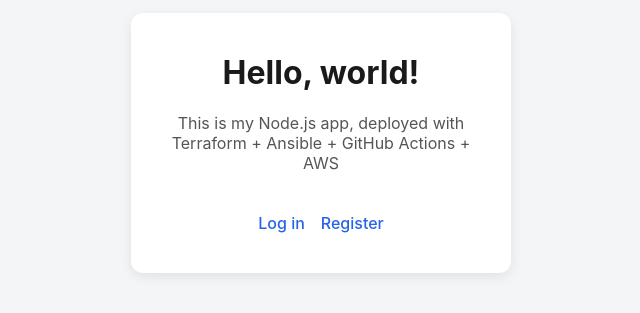
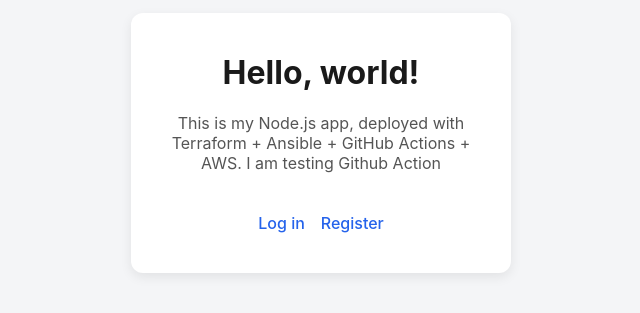
Before and after one commit to myuphan/Node-AWS, a website: page public/index.html in a window 1280 px wide. Shown: the part 257-570 px from the top of the page, without its empty margins (319-959 px from the left). Drawn offline with Linux system fonts and the light colour scheme.

Commit message:
Test github action

```diff
--- a/public/index.html
+++ b/public/index.html
@@ -9,7 +9,7 @@
 <body>
   <div class="container">
     <h1>Hello, world!</h1>
-    <p>This is my Node.js app, deployed with Terraform + Ansible + GitHub Actions + AWS</p>
+    <p>This is my Node.js app, deployed with Terraform + Ansible + GitHub Actions + AWS. I am testing Github Action</p>
     <nav>
       <a href="/login.html">Log in</a>
       <a href="/register.html">Register</a>
```
Also changed, not shown: .github/workflows/deploy.yml.
